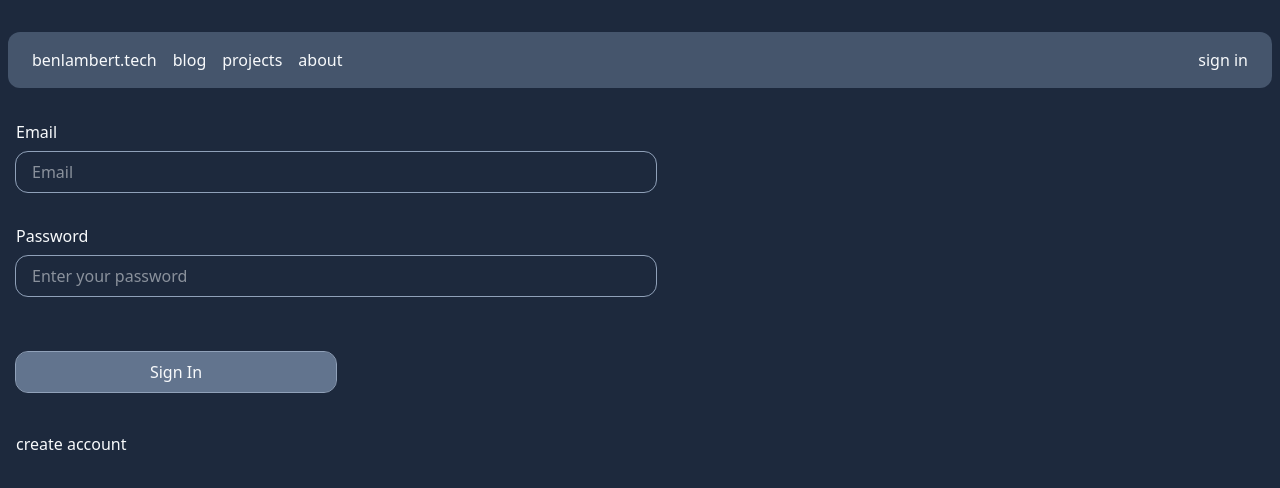
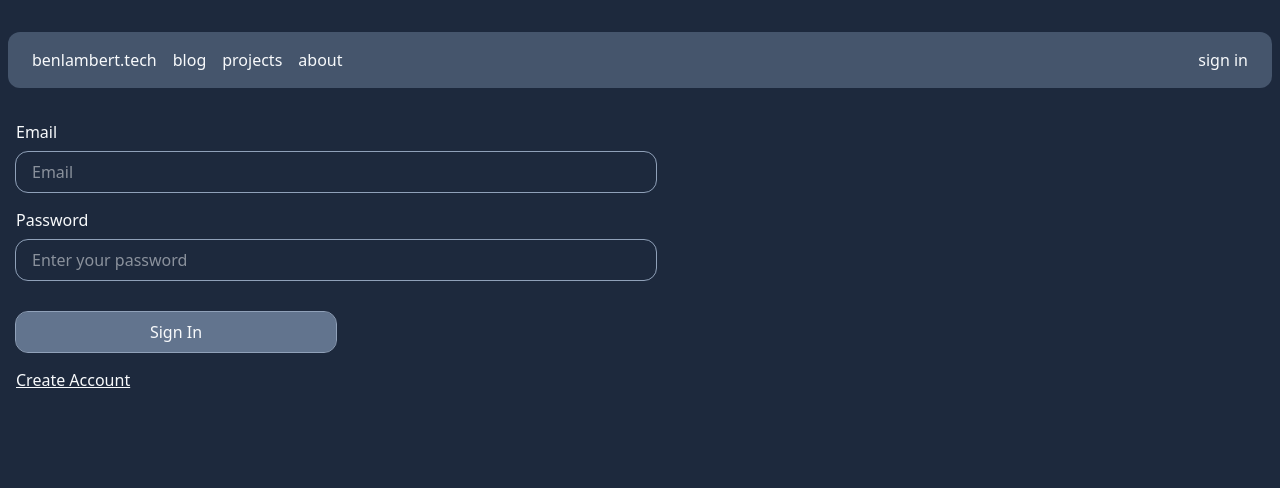
Before and after one commit to benlambert43/home, a Next.js app in the folder home-web-ui/: page /signin in a window 1280 px wide. Shown: the top 488 px of the page. Built offline with nearby package versions, Linux system fonts and the light colour scheme; no server answers.

Commit message:
sign in page improvements

```diff
--- a/home-web-ui/app/signin/SignInForm.tsx
+++ b/home-web-ui/app/signin/SignInForm.tsx
@@ -20,11 +20,13 @@ export const SignInForm = () => {
           placeholder="Email"
         />
       </div>
-      <div>
-        {state?.properties?.email?.errors && (
+
+      {state?.properties?.email?.errors && (
+        <div>
           <p>{state?.properties?.email?.errors}</p>
-        )}
-      </div>
+        </div>
+      )}
+
       <div className="flex flex-col items-start justify-center gap-2">
         <label htmlFor="password">Password</label>
         <input
@@ -36,12 +38,20 @@ export const SignInForm = () => {
           type="password"
         />
       </div>
-      <div>
-        {state?.properties?.password?.errors && (
+
+      {state?.properties?.password?.errors && (
+        <div>
           <p>{state?.properties?.password?.errors}</p>
-        )}
-      </div>
-      <div className="flex flex-col items-start justify-center gap-2 py-6">
+        </div>
+      )}
+
+      {state?.errors && (
+        <div>
+          <p>{state?.errors.toString()}</p>
+        </div>
+      )}
+
+      <div className="mt-4 flex flex-col items-start justify-center gap-2">
         <button
           disabled={pending}
           type="submit"
@@ -51,7 +61,6 @@ export const SignInForm = () => {
           Sign In
         </button>
       </div>
-      <div>{state?.errors?.toString()}</div>
     </form>
   );
 };
--- a/home-web-ui/app/signin/page.tsx
+++ b/home-web-ui/app/signin/page.tsx
@@ -13,7 +13,11 @@ const SignIn = async () => {
       <div>
         <SignInForm />
       </div>
-      <Link href="/createaccount">create account</Link>
+      <div className="mt-4">
+        <Link href="/createaccount" className="underline">
+          Create Account
+        </Link>
+      </div>
     </div>
   );
 };
```
